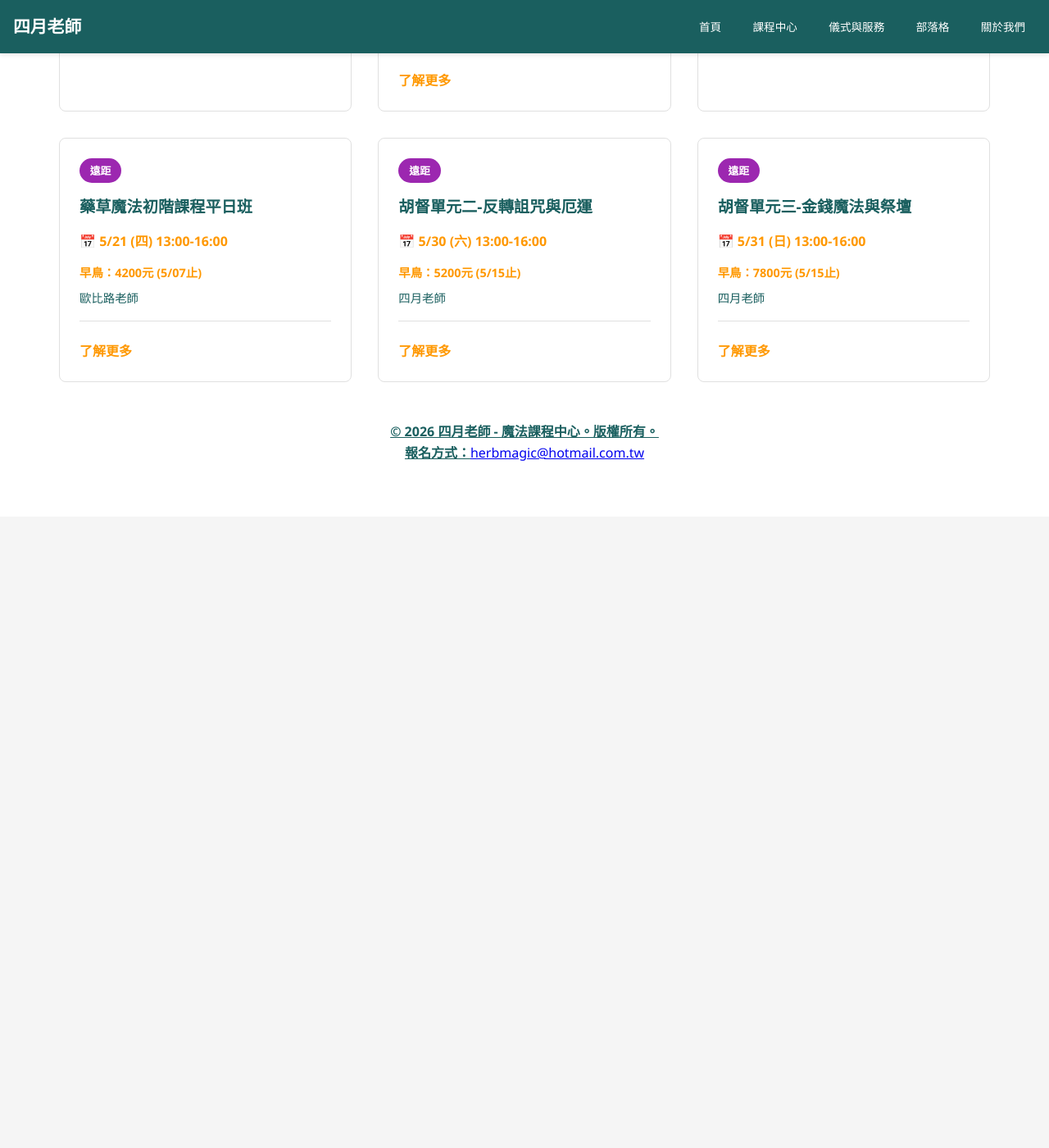
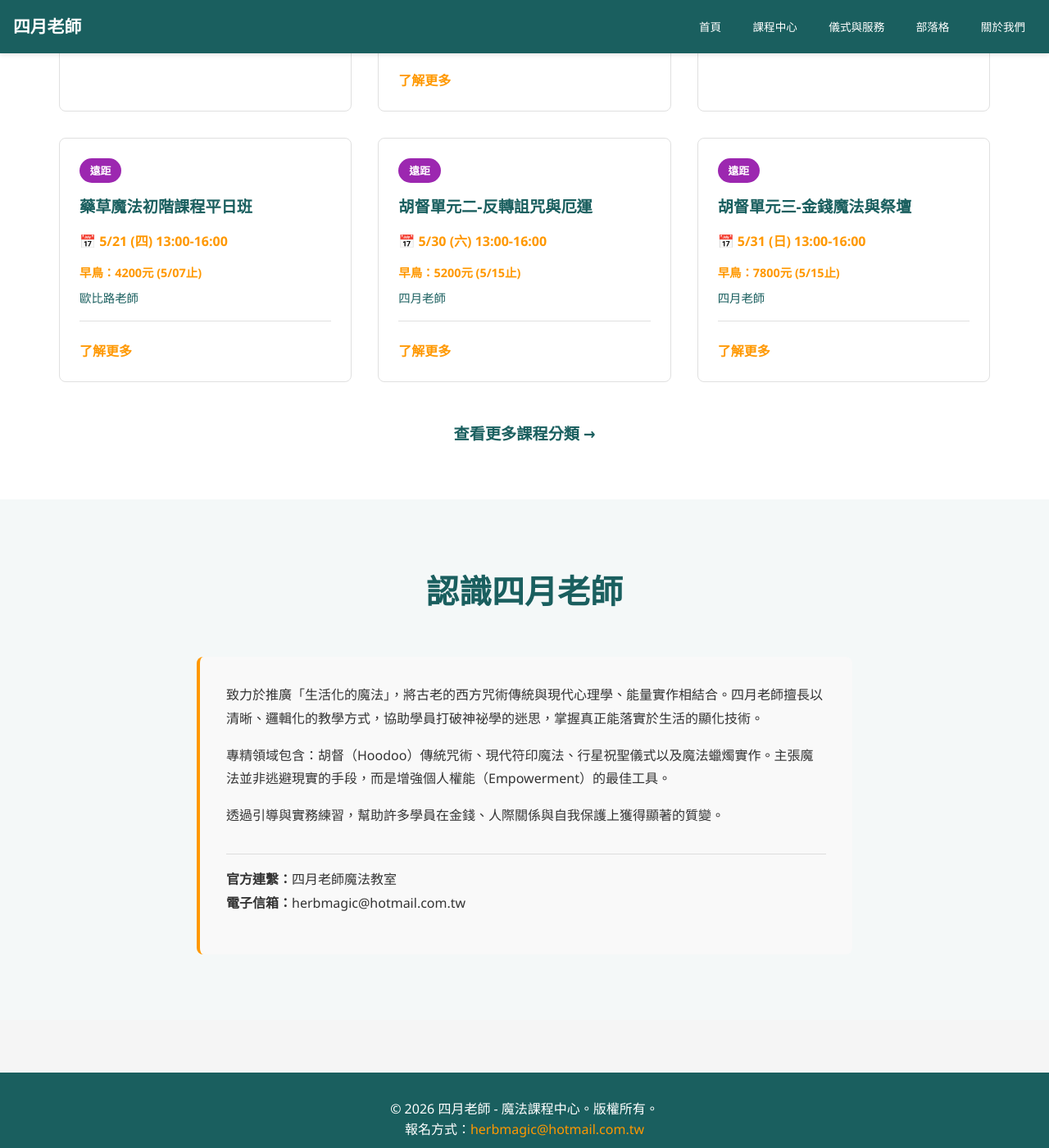
Before and after one commit to light4uliuphone-lang/hoodoo, a Jekyll site: the page built from index.html, in a window 1280 px wide and 1400 px high, scrolled down 2233 px. Shown: the whole window at 82% size. Built offline with Jekyll 4.4.1, drawn with Linux system fonts in a browser that asks for light colours; before the commit the page ends 2863 px from its top, so only the background shows below that; some of the changed text lies outside the part shown.

Commit message:
Update index.html

```diff
--- a/index.html
+++ b/index.html
@@ -57,7 +57,7 @@
                 <h3>簡單易懂的現代魔法</h3>
                 <p>不再「祈求」，而是「命令」現實。透過 SOP 化儀式開啟五個力量之門，將願望封印成聖言，精準顯化財富成功、愛情人際與絕對防禦能量。</p>
                 <div class="course-info">
-                    <div style="margin-bottom: 5px; color: #ff9800; font-weight: bold;">📅 4/18 (六) 13:00-17:00</div>
+                    <div style="margin-bottom: 5px; color: #ff9800; font-weight: bold;">📅 4/18 (基礎) 13:00-17:00</div>
                     <span class="price">首開：8000元 (4/10止)</span>
                     <span class="teacher">四月老師</span>
                 </div>
@@ -79,13 +79,13 @@
             <div class="course-card">
                 <div class="course-tag" style="background-color: #9c27b0;">遠距</div>
                 <h3>現代魔法-行星符印課程</h3>
-                <p></p>
+                <p>進階符印技術。結合玫瑰十字系統與行星魔方陣（Magic Squares），教導如何透過希伯來字母轉換邏輯，設計出完全契合行星能量的專屬符印與護符。</p>
                 <div class="course-info">
                     <div style="margin-bottom: 5px; color: #ff9800; font-weight: bold;">📅 4/26 (日) 13:00-16:00</div>
                     <span class="price">早鳥：7800元 (4/10止)</span>
                     <span class="teacher">四月老師</span>
                 </div>
-                <a href="https://www.hoodoo.me/m02" class="learn-more" target="_blank">立即報名</a>
+                <a href="/courses/course-modern-03/" class="learn-more">了解更多</a>
             </div>
 
             <div class="course-card">
@@ -197,4 +197,24 @@
             </div>
         </div>
         <div style="text-align: center; margin-top: 3rem;">
-            <a href="/course.html" style="color: #1a5f5f; font-weight: bold; text-decoration
+            <a href="/course.html" style="color: #1a5f5f; font-weight: bold; text-decoration: none; font-size: 1.2rem;">查看更多課程分類 →</a>
+        </div>
+    </div>
+</section>
+
+<section class="about-teacher" style="background-color: #f4f8f8; padding: 5rem 0;">
+    <div class="container">
+        <h2 style="color: #1a5f5f; text-align: center; margin-bottom: 3rem;">認識四月老師</h2>
+        <div class="teacher-content" style="max-width: 800px; margin: 0 auto;">
+            <div class="teacher-text" style="line-height: 1.8; color: #444;">
+                <p>致力於推廣「生活化的魔法」，將古老的西方咒術傳統與現代心理學、能量實作相結合。四月老師擅長以清晰、邏輯化的教學方式，協助學員打破神祕學的迷思，掌握真正能落實於生活的顯化技術。</p>
+                <p>專精領域包含：胡督（Hoodoo）傳統咒術、現代符印魔法、行星祝聖儀式以及魔法蠟燭實作。主張魔法並非逃避現實的手段，而是增強個人權能（Empowerment）的最佳工具。</p>
+                <p>透過引導與實務練習，幫助許多學員在金錢、人際關係與自我保護上獲得顯著的質變。</p>
+                <p style="margin-top: 2rem; border-top: 1px solid #ddd; padding-top: 1rem;">
+                    <strong>官方連繫：</strong>四月老師魔法教室<br>
+                    <strong>電子信箱：</strong>{{ site.email | default: 'herbmagic@hotmail.com.tw' }}
+                </p>
+            </div>
+        </div>
+    </div>
+</section>
```
